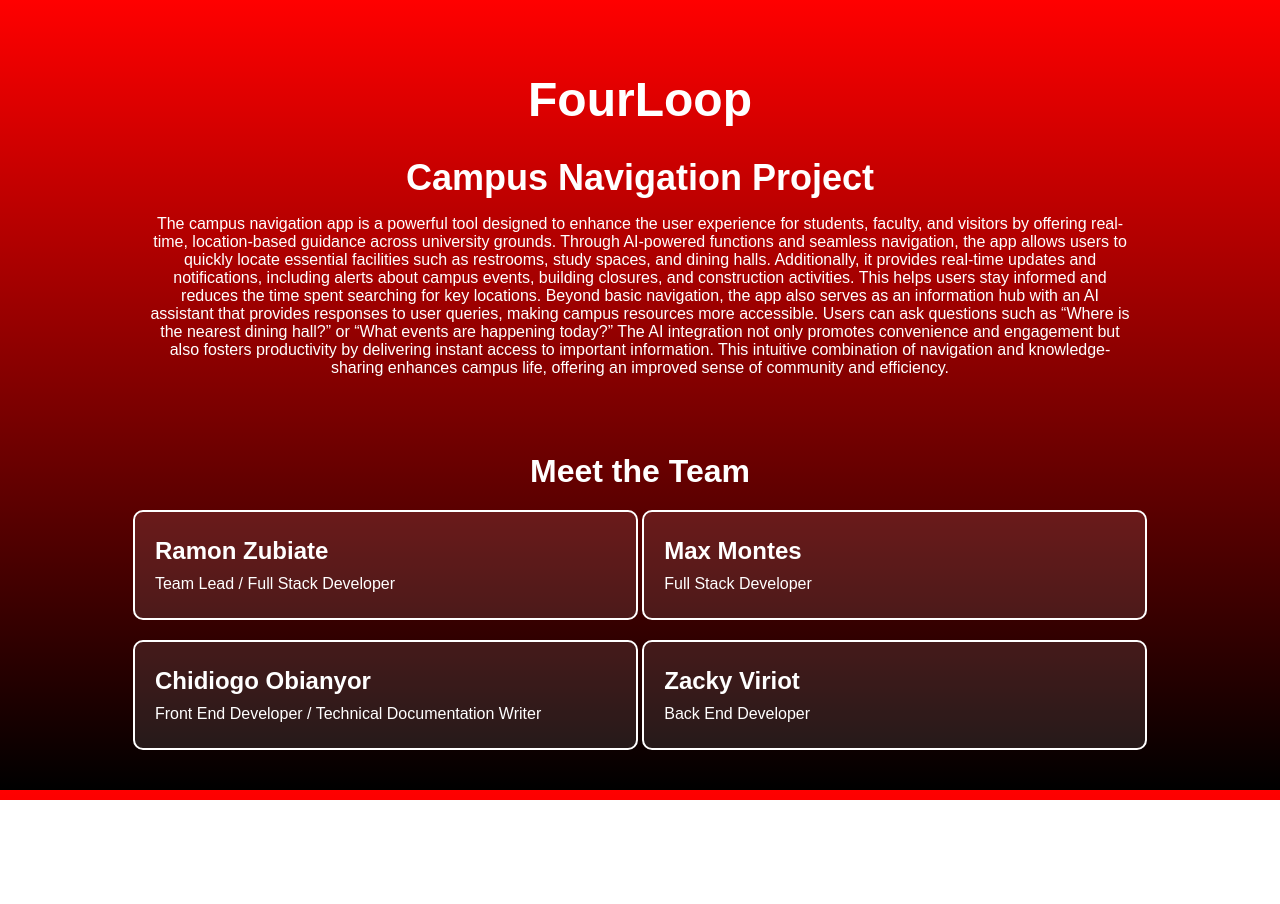
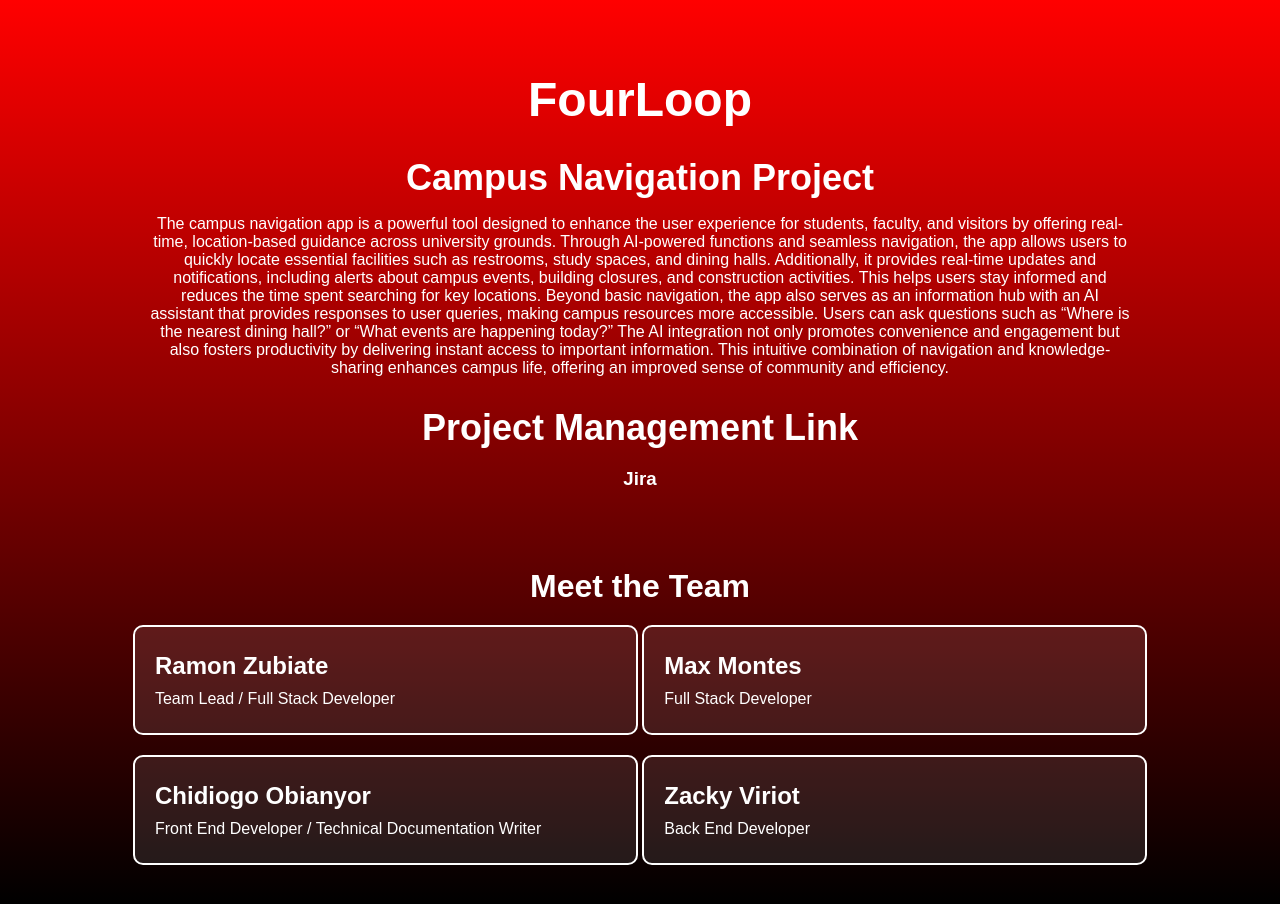
Before and after one commit to RamonZubiate/TTU-FourLoop, a plain HTML site: page docs/index.html in a window 1280 px wide. Before the commit the page ends 800 px from the top, so only its background shows below. Drawn offline with Linux system fonts and the light colour scheme.

Commit message:
Update index.html

```diff
--- a/docs/index.html
+++ b/docs/index.html
@@ -11,9 +11,10 @@
         <header>
             <h1>FourLoop</h1>
             <h2>Campus Navigation Project</h2>
-            <p>The campus navigation app is a powerful tool designed to enhance the user experience for students, faculty, and visitors by offering real-time, location-based guidance across university grounds. Through AI-powered functions and seamless navigation, the app allows users to quickly locate essential facilities such as restrooms, study spaces, and dining halls. Additionally, it provides real-time updates and notifications, including alerts about campus events, building closures, and construction activities. This helps users stay informed and reduces the time spent searching for key locations.
+            <p>The campus navigation app is a powerful tool designed to enhance the user experience for students, faculty, and visitors by offering real-time, location-based guidance across university grounds. Through AI-powered functions and seamless navigation, the app allows users to quickly locate essential facilities such as restrooms, study spaces, and dining halls. Additionally, it provides real-time updates and notifications, including alerts about campus events, building closures, and construction activities. This helps users stay informed and reduces the time spent searching for key locations. Beyond basic navigation, the app also serves as an information hub with an AI assistant that provides responses to user queries, making campus resources more accessible. Users can ask questions such as “Where is the nearest dining hall?” or “What events are happening today?” The AI integration not only promotes convenience and engagement but also fosters productivity by delivering instant access to important information. This intuitive combination of navigation and knowledge-sharing enhances campus life, offering an improved sense of community and efficiency.</p>
 
-Beyond basic navigation, the app also serves as an information hub with an AI assistant that provides responses to user queries, making campus resources more accessible. Users can ask questions such as “Where is the nearest dining hall?” or “What events are happening today?” The AI integration not only promotes convenience and engagement but also fosters productivity by delivering instant access to important information. This intuitive combination of navigation and knowledge-sharing enhances campus life, offering an improved sense of community and efficiency.</p>
+            <h2>Project Management Link</h2>
+            <h3 href = "https://texas-tech-fourloop.atlassian.net/jira/software/projects/SCRUM/boards/1/backlog">Jira</h3>
         </header>
         <section class="team">
             <h2>Meet the Team</h2>
```
